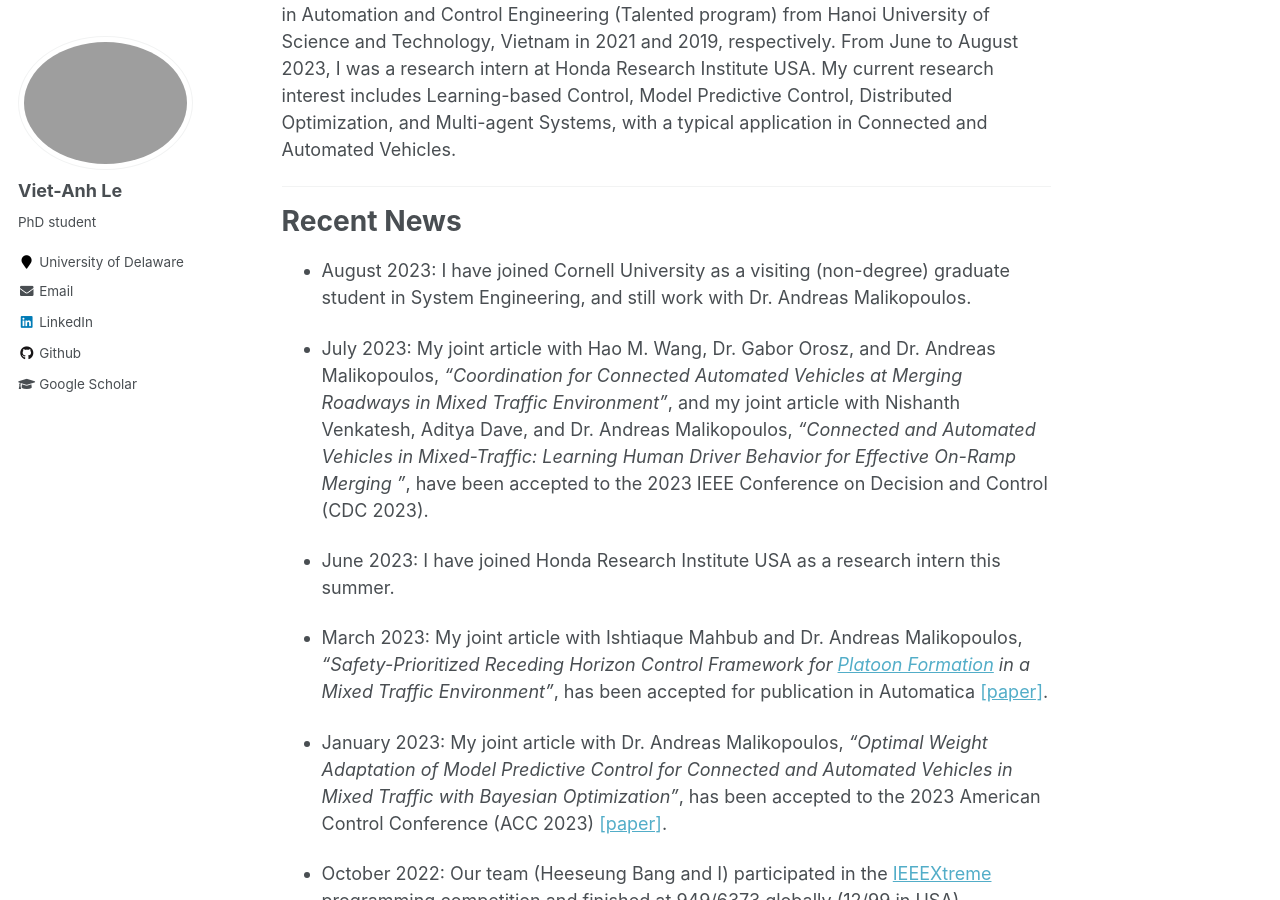
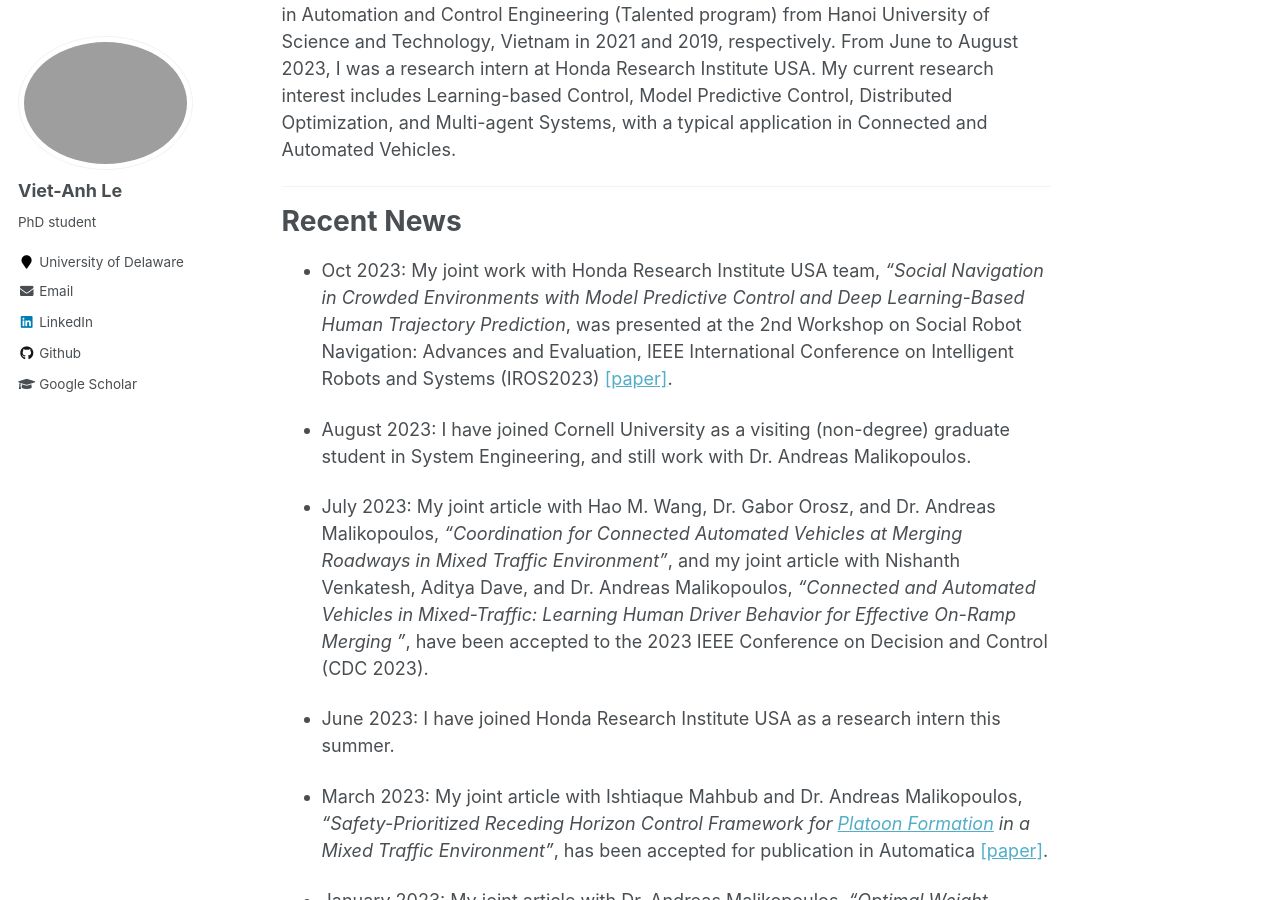
Before and after one commit to vietanhle0101/vietanhle0101.github.io, a Jekyll site: the page built from _pages/about.md, in a window 1280 px wide and 900 px high, scrolled down 681 px. Built offline with Jekyll 4.4.1, drawn with Linux system fonts in a browser that asks for light colours.

Commit message:
iros workshop paper

```diff
--- a/_pages/about.md
+++ b/_pages/about.md
@@ -19,6 +19,8 @@ My current research interest includes Learning-based Control, Model Predictive C
 ***
 
 # Recent News
+
+* Oct 2023: My joint work with Honda Research Institute USA team, <em>“Social Navigation in Crowded Environments with Model Predictive Control and Deep Learning-Based Human Trajectory Prediction</em>, was presented at the 2nd Workshop on Social Robot Navigation: Advances and Evaluation, IEEE International Conference on Intelligent Robots and Systems (IROS2023) [[paper]](https://seanavbench23.pages.dev/papers/Social%20Navigation%20in%20Crowded%20Environments%20with%20Model%20Predictive%20Control%20and%20Deep%20Learning-Based%20Human%20Trajector%20Prediction.pdf).
 
 * August 2023: I have joined Cornell University as a visiting (non-degree) graduate student in System Engineering, and still work with Dr. Andreas Malikopoulos.
 
```
